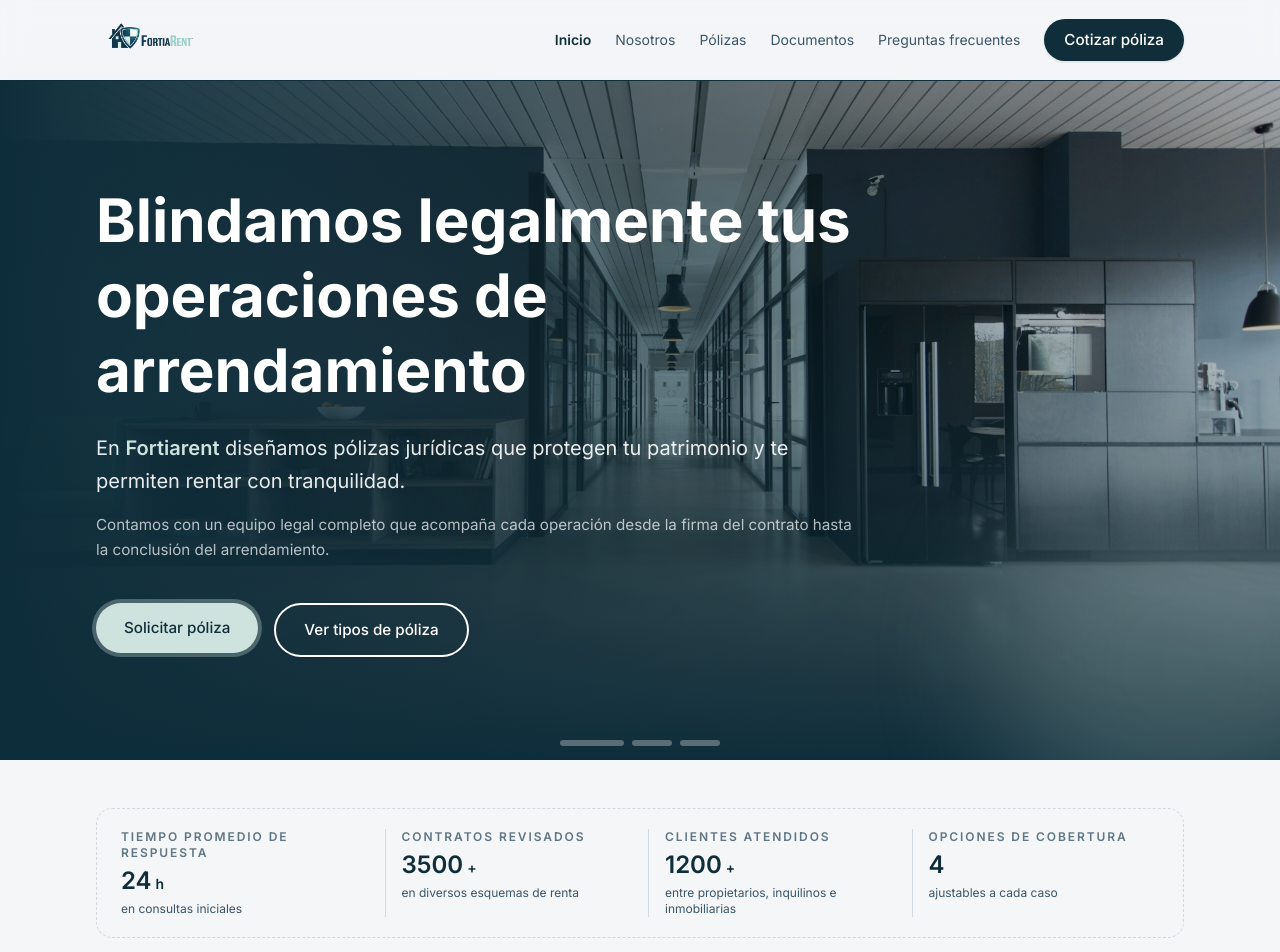
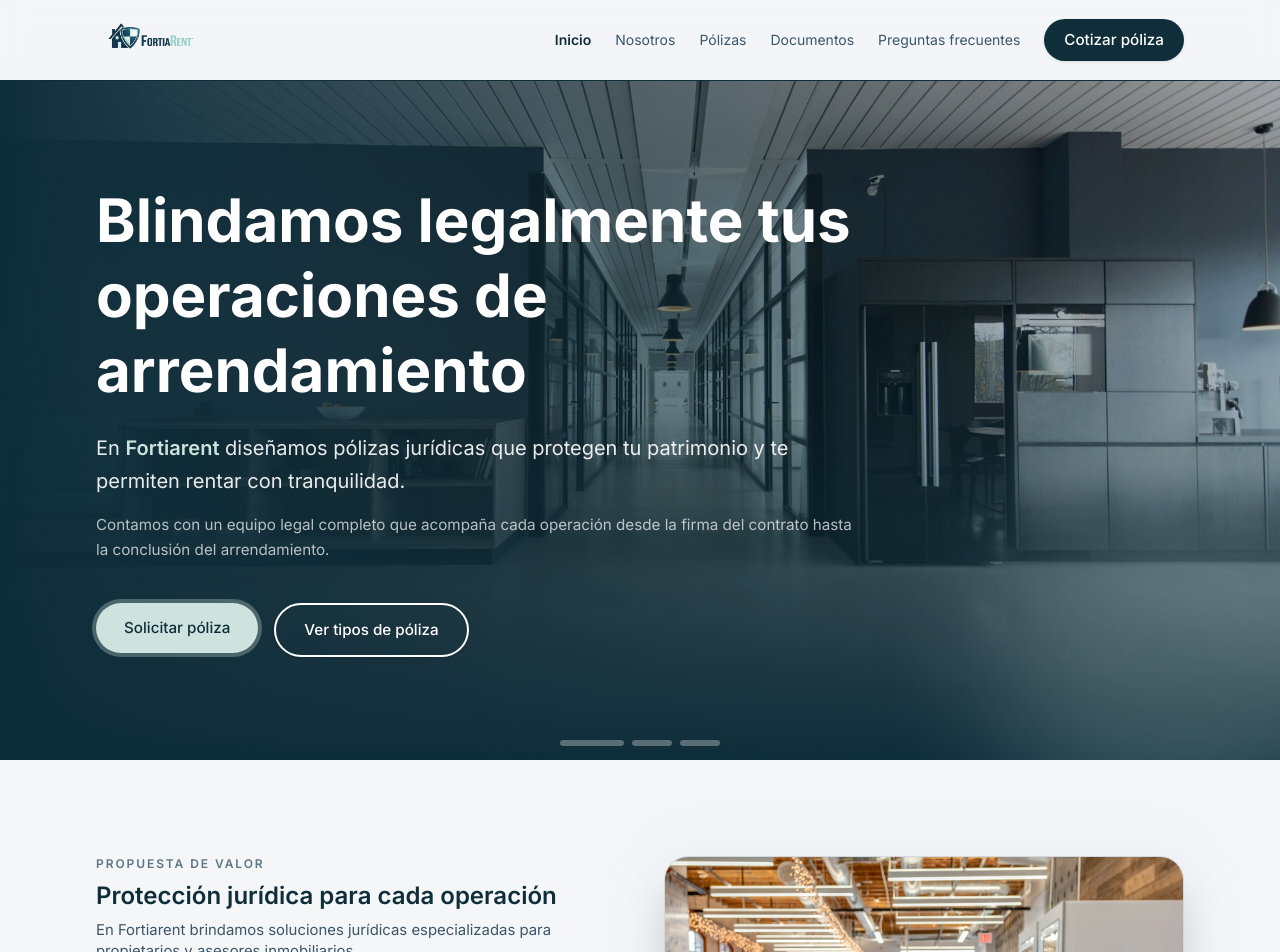
Before and after one commit to santyazuara/FortiaRent, a Next.js app: page / in a window 1280 px wide. Shown: the top 952 px of the page. Built offline with nearby package versions, Linux system fonts and the light colour scheme.

Commit message:
Remove StatsStrip from the home page

```diff
--- a/src/app/page.tsx
+++ b/src/app/page.tsx
@@ -2,7 +2,6 @@ import HeroSlider from "@/components/hero/HeroSlider";
 import ValueProp from "@/components/sections/ValueProp";
 import SplitWhySection from "@/components/sections/SplitWhySection";
 import QuickCta from "@/components/sections/QuickCta";
-import StatsStrip from "@/components/sections/StatsStrip";
 import PolicyPreview from "@/components/sections/PolicyPreview";
 import VisualSupport from "@/components/sections/VisualSupport";
 import Advantages from "@/components/sections/Advantages";
@@ -12,7 +11,6 @@ export default function HomePage() {
   return (
     <>
       <HeroSlider />
-      <StatsStrip />
       <ValueProp />
       <SplitWhySection />
       <QuickCta />
```
